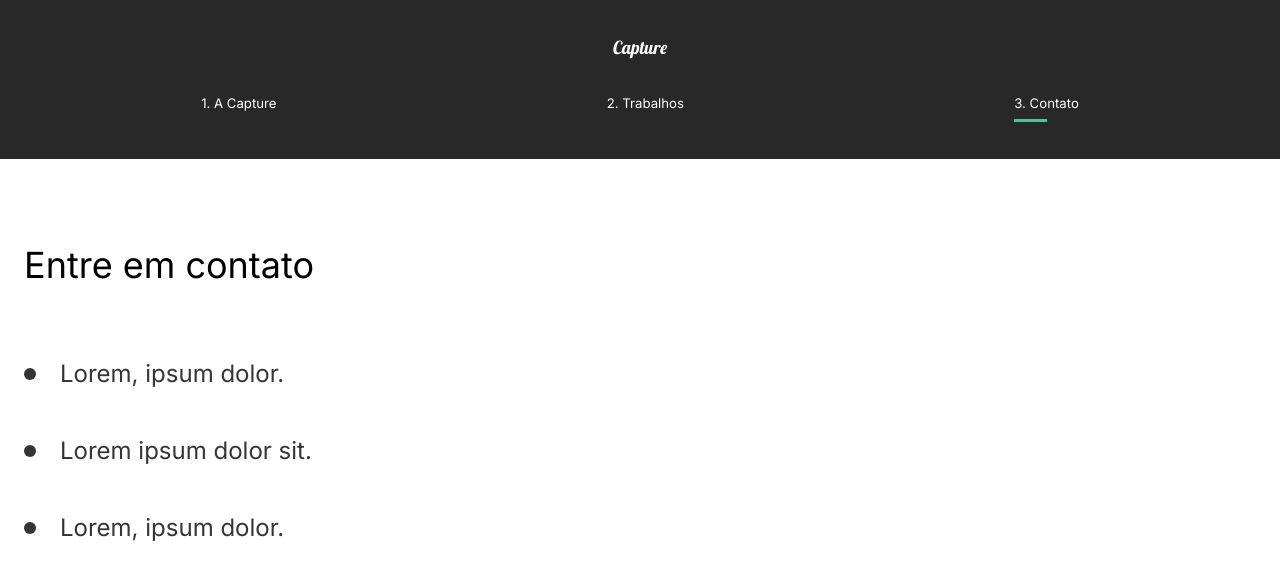
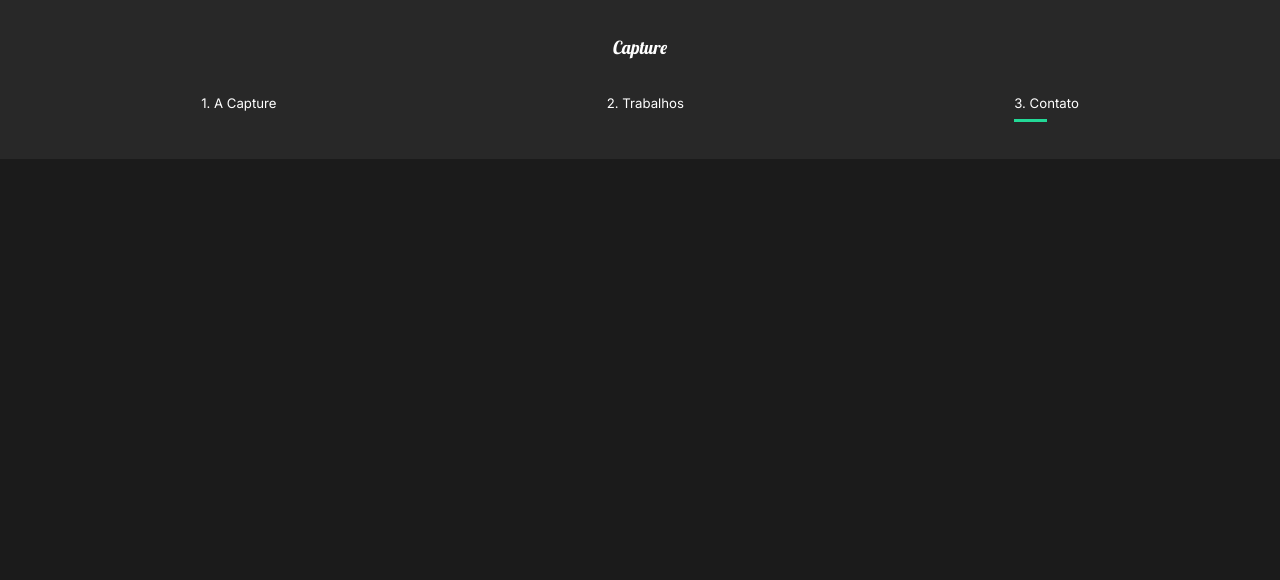
Before and after one commit to dev-arthur99/Estudo-portfolio-React, a React (Create React App) app: page /contact in a window 1280 px wide. Shown: the top 580 px of the page. Built offline with nearby package versions, Linux system fonts and the light colour scheme.

Commit message:
Ajuste links

```diff
--- a/src/App.js
+++ b/src/App.js
@@ -20,13 +20,13 @@ function App() {
           <Route path="/" exact>
             <AboutUs />
           </Route>
-          <Route path="/work" exact>
+          <Route path="/trabalhos" exact>
             <OurWork />
           </Route>
-          <Route path="/work/:id">
+          <Route path="/trabalhos/:id">
             <MovieDetail />
           </Route>
-          <Route path="/contact" exact>
+          <Route path="/contato" exact>
             <ContactUs />
           </Route>
         </Switch>
```
